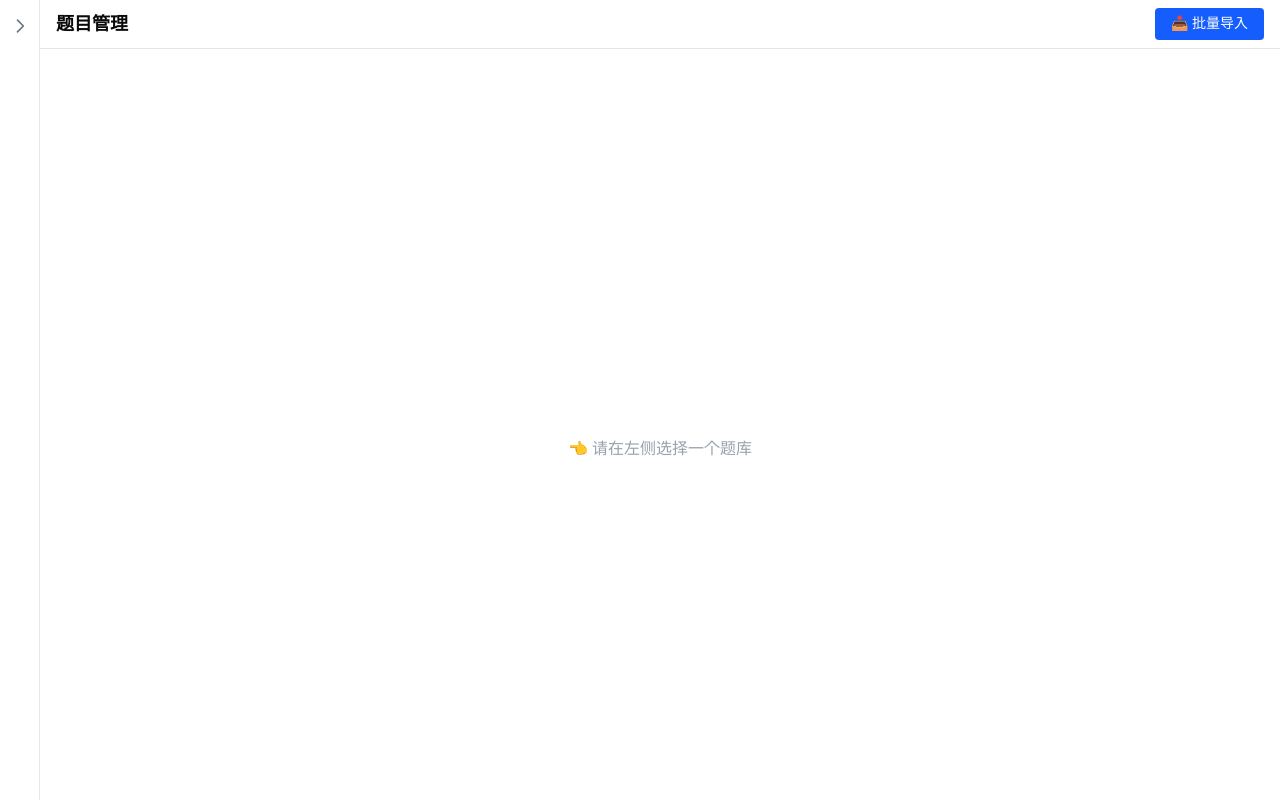
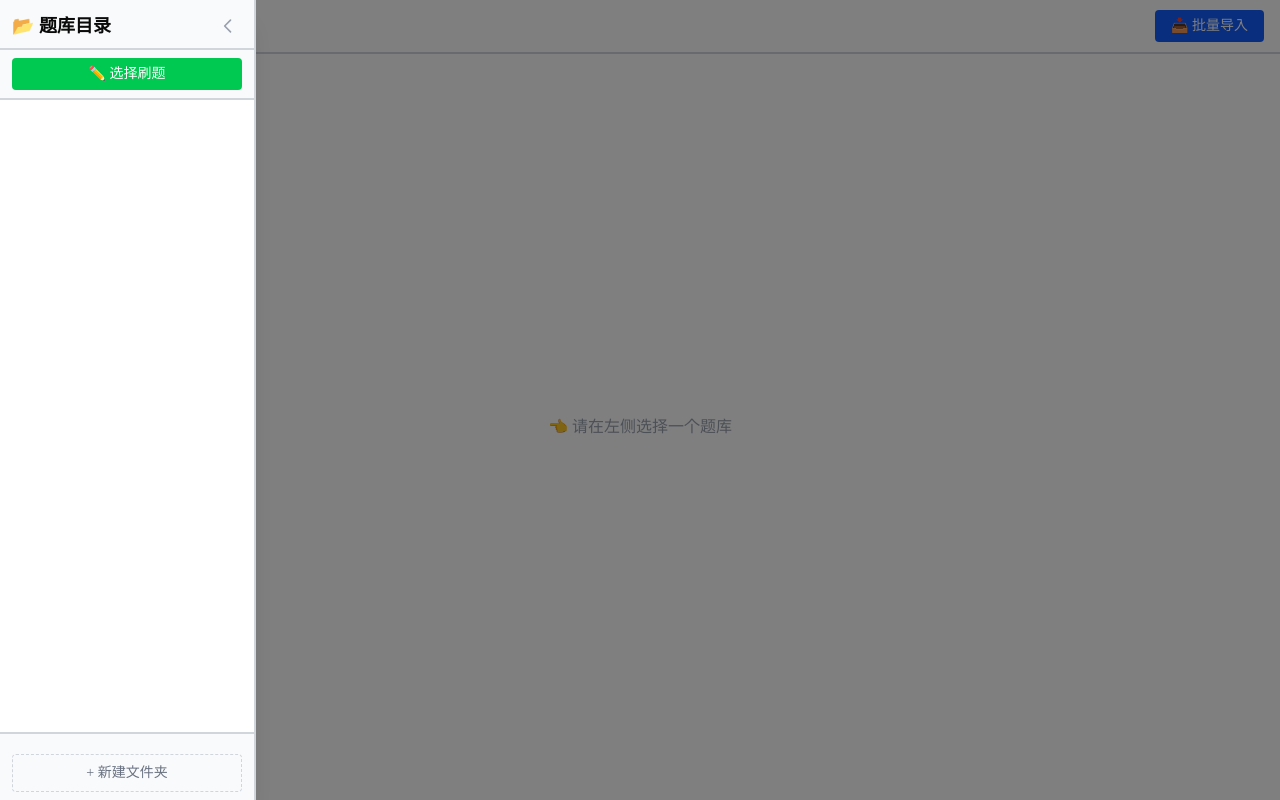
Before and after one commit to Dr1030/quiz-app, a Next.js app: page / in a window 1280 px wide. Both pictures are taken after a click on the button "打开题库目录". Built offline with nearby package versions, Linux system fonts and the light colour scheme.

Commit message:
优化侧边栏为抽屉式、统一边框样式、修复刷题界面布局

```diff
--- a/app/page.tsx
+++ b/app/page.tsx
@@ -10,20 +10,38 @@ import { useAppStore } from '@/lib/store';
 
 export default function Home() {
   const [selectedQuizId, setSelectedQuizId] = useState<string | null>(null);
-  const [importOpen, setImportOpen] = useState(false); // ✅ 控制导入弹窗
+  const [importOpen, setImportOpen] = useState(false);
   const currentPractice = useAppStore((s) => s.currentPractice);
+
+  // 侧边栏抽屉状态
+  const [sidebarOpen, setSidebarOpen] = useState(false);
 
   return (
     <div className="flex h-screen">
-      <FolderTree selectedId={selectedQuizId} onSelect={setSelectedQuizId} />
-      <main className="flex-1 overflow-hidden">
-        {currentPractice ? (
-          <PracticeView />
-        ) : (
-          <>
-            <div className="flex items-center justify-between px-4 py-2 border-b">
+      {/* 侧边栏抽屉 */}
+      <FolderTree
+        selectedId={selectedQuizId}
+        onSelect={setSelectedQuizId}
+        open={sidebarOpen}
+        onClose={() => setSidebarOpen(false)}
+      />
+
+      <main className="flex-1 overflow-hidden flex flex-col">
+        {/* 非练习时显示标题栏，包含汉堡按钮和批量导入 */}
+        {!currentPractice && (
+          <div className="flex items-center justify-between px-4 py-2 border-b-2 border-gray-300 bg-white">
+            <div className="flex items-center gap-3">
+              <button
+                onClick={() => setSidebarOpen(true)}
+                className="p-2 rounded-md hover:bg-gray-100"
+                title="打开题库目录"
+              >
+                <svg xmlns="http://www.w3.org/2000/svg" className="h-5 w-5 text-gray-600" fill="none" viewBox="0 0 24 24" stroke="currentColor">
+                  <path strokeLinecap="round" strokeLinejoin="round" strokeWidth={2} d="M4 6h16M4 12h16M4 18h16" />
+                </svg>
+              </button>
               <h1 className="text-lg font-semibold">题目管理</h1>
-              {/* ✅ 打开导入弹窗的按钮 */}
+            </div>
             <button
               onClick={() => setImportOpen(true)}
               className="px-4 py-1.5 bg-blue-600 text-white rounded text-sm hover:bg-blue-700"
@@ -31,12 +49,19 @@ export default function Home() {
               📥 批量导入
             </button>
           </div>
+        )}
+
+        {/* 内容区：练习界面或题库管理 */}
+        <div className="flex-1 overflow-auto">
+          {currentPractice ? (
+            <PracticeView />
+          ) : (
             <QuestionList quizId={selectedQuizId} />
-          </>
           )}
+        </div>
       </main>
 
-      {/* ✅ 导入弹窗 */}
+      {/* 导入弹窗 */}
       <ImportModal
         isOpen={importOpen}
         onClose={() => setImportOpen(false)}
--- a/components/FolderTree.tsx
+++ b/components/FolderTree.tsx
@@ -48,7 +48,6 @@ function FolderNode({
   const hasChildren = children.length > 0;
   const folderQuizzes = allQuizzes.filter((q) => q.folderId === folder.id);
 
-  // 缩进减小为12px，适应窄屏
   const indent = level * 12;
 
   const handleAddSubFolder = () => {
@@ -129,7 +128,7 @@ function FolderNode({
             onKeyDown={handleKeyDown}
             onBlur={handleSaveRename}
             onClick={(e) => e.stopPropagation()}
-            className="text-sm flex-1 border border-blue-300 rounded px-1 outline-none focus:border-blue-500"
+            className="text-sm flex-1 border-2 border-blue-300 rounded px-1 outline-none focus:border-blue-500"
           />
         ) : (
           <span
@@ -145,7 +144,6 @@ function FolderNode({
         )}
 
         {!isEditing && (
-          /* 手机端始终显示，桌面端 hover 显示 */
           <div className="flex items-center gap-0.5 transition-opacity sm:opacity-0 sm:group-hover:opacity-100">
             <button
               onClick={(e) => {
@@ -187,7 +185,7 @@ function FolderNode({
               if (!subName.trim()) setIsCreatingSub(false);
             }}
             placeholder="子文件夹名称..."
-            className="text-xs border border-blue-300 rounded px-2 py-0.5 w-full outline-none focus:border-blue-500"
+            className="text-xs border-2 border-blue-300 rounded px-2 py-0.5 w-full outline-none focus:border-blue-500"
           />
         </div>
       )}
@@ -236,7 +234,7 @@ function FolderNode({
                       onChange={(e) => setEditQuizName(e.target.value)}
                       onKeyDown={(e) => handleQuizKeyDown(e, quiz.id)}
                       onBlur={() => saveQuizRename(quiz.id)}
-                      className="text-sm flex-1 border border-blue-300 rounded px-1 outline-none"
+                      className="text-sm flex-1 border-2 border-blue-300 rounded px-1 outline-none"
                     />
                   </div>
                 ) : (
@@ -274,7 +272,6 @@ function FolderNode({
                         useAppStore.getState().deleteQuiz(quiz.id);
                       }
                     }}
-                    /* 手机端始终显示，桌面端 hover 显示 */
                     className="mr-2 text-xs text-gray-600 hover:text-red-600 transition-opacity sm:opacity-0 sm:group-hover:opacity-100"
                     title="删除试卷"
                   >
@@ -290,12 +287,17 @@ function FolderNode({
   );
 }
 
+// 侧边栏抽屉组件，接收 open / onClose 由外部控制
 export default function FolderTree({
   selectedId,
   onSelect,
+  open,
+  onClose,
 }: {
   selectedId: string | null;
   onSelect: (id: string) => void;
+  open: boolean;
+  onClose: () => void;
 }) {
   const folders = useAppStore((s) => s.folders);
   const quizzes = useAppStore((s) => s.quizzes);
@@ -305,14 +307,6 @@ export default function FolderTree({
   const [selectMode, setSelectMode] = useState(false);
   const [selectedQuizIds, setSelectedQuizIds] = useState<Set<string>>(new Set());
   const [shuffle, setShuffle] = useState(false);
-
-  // 侧边栏折叠状态：手机屏（<640px）默认折叠
-  const [sidebarCollapsed, setSidebarCollapsed] = useState(() => {
-    if (typeof window !== 'undefined') {
-      return window.innerWidth < 640;
-    }
-    return false;
-  });
 
   const toggleQuizSelection = (quizId: string) => {
     const newSet = new Set(selectedQuizIds);
@@ -333,35 +327,32 @@ export default function FolderTree({
     startPractice(config);
     setSelectMode(false);
     setSelectedQuizIds(new Set());
+    onClose(); // 开始练习后关闭侧边栏
   };
 
   return (
+    <>
+      {/* 遮罩层 */}
+      {open && (
+        <div
+          className="fixed inset-0 z-40 bg-black/50 transition-opacity"
+          onClick={onClose}
+        />
+      )}
+
+      {/* 侧边栏抽屉 */}
       <aside
-      className={`${
-        sidebarCollapsed ? 'w-10' : 'w-64'
-      } border-r border-gray-200 bg-white h-screen overflow-y-auto transition-all duration-300 flex flex-col shrink-0`}
+        className={`fixed top-0 left-0 h-full w-64 bg-white border-r-2 border-gray-300 z-50 transform transition-transform duration-300 ease-in-out ${
+          open ? 'translate-x-0' : '-translate-x-full'
+        } flex flex-col shadow-xl`}
       >
-      {/* 折叠状态仅显示展开按钮 */}
-      {sidebarCollapsed ? (
-        <div className="flex justify-center pt-3">
-          <button
-            onClick={() => setSidebarCollapsed(false)}
-            className="text-gray-500 hover:text-blue-600 p-1 rounded"
-            title="展开侧边栏"
-          >
-            <svg xmlns="http://www.w3.org/2000/svg" className="h-5 w-5" fill="none" viewBox="0 0 24 24" stroke="currentColor">
-              <path strokeLinecap="round" strokeLinejoin="round" strokeWidth={2} d="M9 5l7 7-7 7" />
-            </svg>
-          </button>
-        </div>
-      ) : (
-        <>
-          <div className="flex items-center justify-between mb-3 px-2">
+        {/* 标题栏 */}
+        <div className="flex items-center justify-between px-3 pt-3 pb-2 bg-gray-50 border-b-2 border-gray-300">
           <h2 className="text-lg font-bold">📂 题库目录</h2>
           <button
-              onClick={() => setSidebarCollapsed(true)}
+            onClick={onClose}
             className="text-gray-400 hover:text-gray-600 p-1 rounded"
-              title="折叠侧边栏"
+            title="关闭侧边栏"
           >
             <svg xmlns="http://www.w3.org/2000/svg" className="h-5 w-5" fill="none" viewBox="0 0 24 24" stroke="currentColor">
               <path strokeLinecap="round" strokeLinejoin="round" strokeWidth={2} d="M15 19l-7-7 7-7" />
@@ -370,7 +361,7 @@ export default function FolderTree({
         </div>
 
         {/* 刷题控制区 */}
-          <div className="mb-3 px-2 space-y-2">
+        <div className="px-3 py-2 bg-gray-50 border-b-2 border-gray-300">
           {!selectMode ? (
             <button
               onClick={() => setSelectMode(true)}
@@ -379,7 +370,7 @@ export default function FolderTree({
               ✏️ 选择刷题
             </button>
           ) : (
-              <div className="bg-gray-50 p-2 rounded border">
+            <div className="bg-white p-2 rounded border-2 border-gray-300">
               <div className="flex items-center gap-2 mb-2">
                 <label className="text-xs flex items-center gap-1">
                   <input
@@ -411,7 +402,8 @@ export default function FolderTree({
           )}
         </div>
 
-          <div className="flex-1 space-y-0.5 px-2">
+        {/* 文件夹树（可滚动） */}
+        <div className="flex-1 overflow-y-auto bg-white px-2 py-1">
           {rootFolders.map((folder) => (
             <FolderNode
               key={folder.id}
@@ -427,9 +419,12 @@ export default function FolderTree({
             />
           ))}
         </div>
+
+        {/* 新建文件夹按钮 */}
+        <div className="px-3 py-2 bg-gray-50 border-t-2 border-gray-300">
           <AddFolderButton />
+        </div>
+      </aside>
     </>
-      )}
-    </aside>
   );
 }
```
Also changed, not shown: components/PracticeView.tsx (+31 -57 lines). Lines whose indentation alone changed are shown as unchanged.
